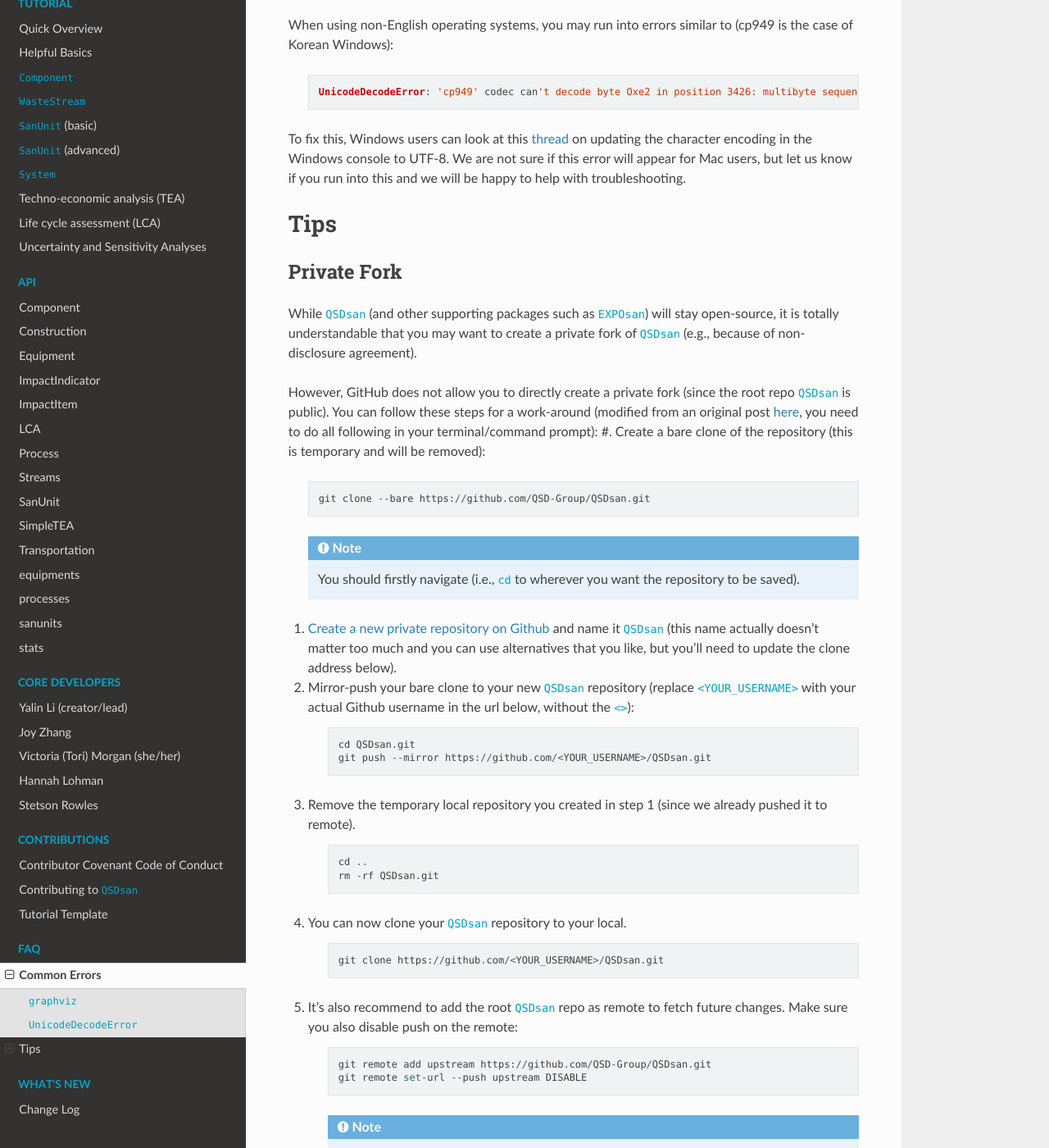
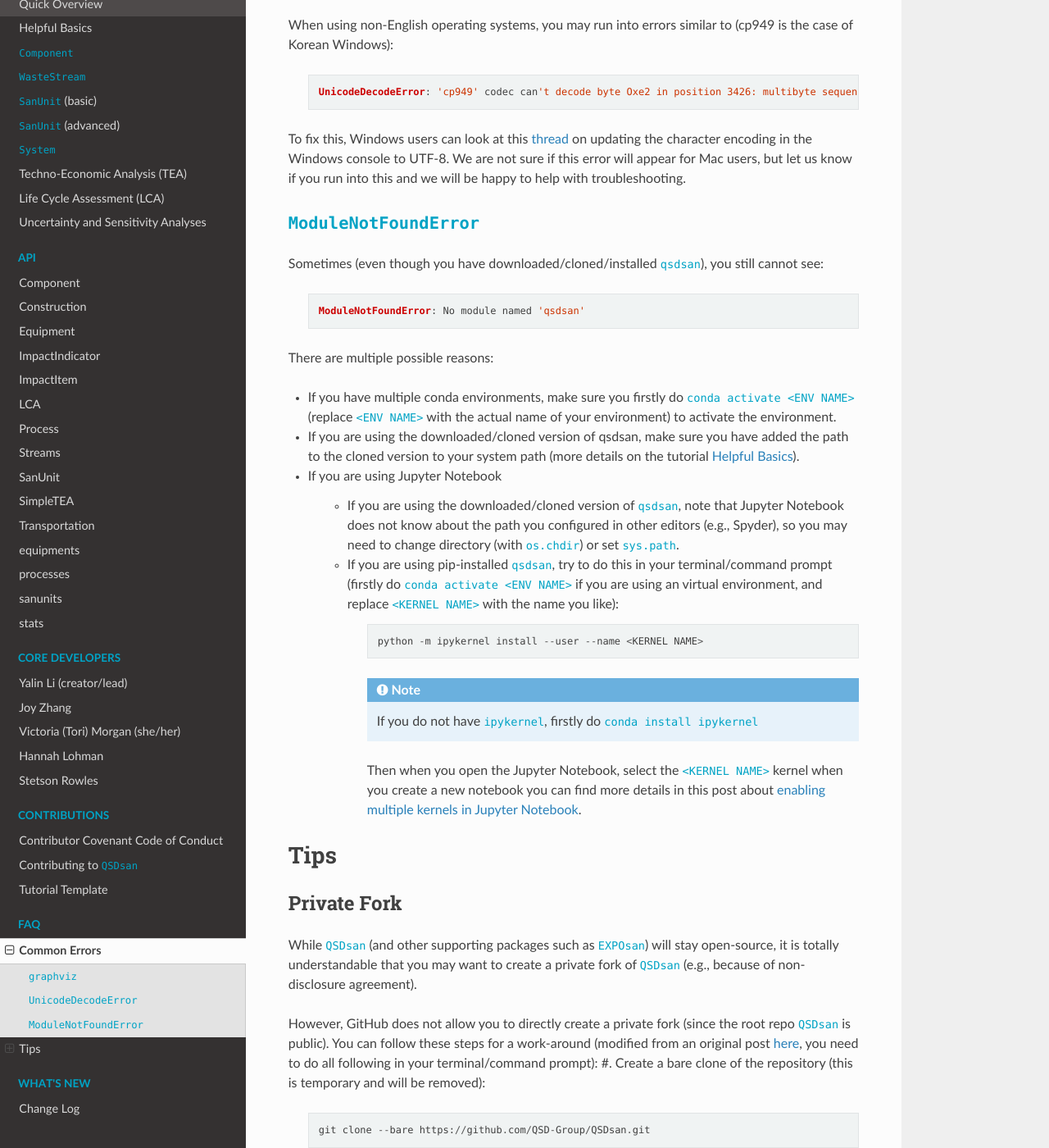
Before and after one commit to QSD-Group/QSDsan, a Sphinx documentation site: the page built from docs/source/FAQ.rst, in a window 1280 px wide and 1400 px high, scrolled down 1106 px. Shown: the whole window at 82% size. Built offline with Sphinx 7.4.7 and the Read the Docs theme 2.0.0, drawn with Linux system fonts in a browser that asks for light colours.

Commit message:
update changelog, faq, and tutorials

```diff
--- a/docs/source/FAQ.rst
+++ b/docs/source/FAQ.rst
@@ -52,6 +52,37 @@
 
 
 To fix this, Windows users can look at this `thread <https://stackoverflow.com/questions/57131654/using-utf-8-encoding-chcp-65001-in-command-prompt-windows-powershell-window>`_ on updating the character encoding in the Windows console to UTF-8. We are not sure if this error will appear for Mac users, but let us know if you run into this and we will be happy to help with troubleshooting.
+
+
+``ModuleNotFoundError``
+-----------------------
+Sometimes (even though you have downloaded/cloned/installed ``qsdsan``), you still cannot see:
+
+   .. code::
+
+       ModuleNotFoundError: No module named 'qsdsan'
+
+
+There are multiple possible reasons:
+
+- If you have multiple conda environments, make sure you firstly do ``conda activate <ENV NAME>`` (replace ``<ENV NAME>`` with the actual name of your environment) to activate the environment.
+- If you are using the downloaded/cloned version of qsdsan, make sure you have added the path to the cloned version to your system path (more details on the tutorial `Helpful Basics <https://qsdsan.readthedocs.io/en/latest/tutorials/1_Helpful_Basics.html>`_).
+- If you are using Jupyter Notebook
+
+    - If you are using the downloaded/cloned version of ``qsdsan``, note that Jupyter Notebook does not know about the path you configured in other editors (e.g., Spyder), so you may need to change directory (with ``os.chdir``) or set ``sys.path``.
+    - If you are using pip-installed ``qsdsan``, try to do this in your terminal/command prompt (firstly do ``conda activate <ENV NAME>`` if you are using an virtual environment, and replace ``<KERNEL NAME>`` with the name you like):
+
+        .. code::
+
+            python -m ipykernel install --user --name <KERNEL NAME>
+
+
+        .. note::
+
+            If you do not have ``ipykernel``, firstly do ``conda install ipykernel``
+
+
+        Then when you open the Jupyter Notebook, select the ``<KERNEL NAME>`` kernel when you create a new notebook you can find more details in this post about `enabling multiple kernels in Jupyter Notebook <https://medium.com/@ace139/enable-multiple-kernels-in-jupyter-notebooks-6098c738fe72>`_.
 
 
 Tips
```
Also changed, not shown: CHANGELOG.rst (+10 -3 lines), docs/source/for_developers/Tutorial_Template.ipynb, docs/source/tutorials/7_TEA.ipynb, docs/source/tutorials/8_LCA.ipynb.
